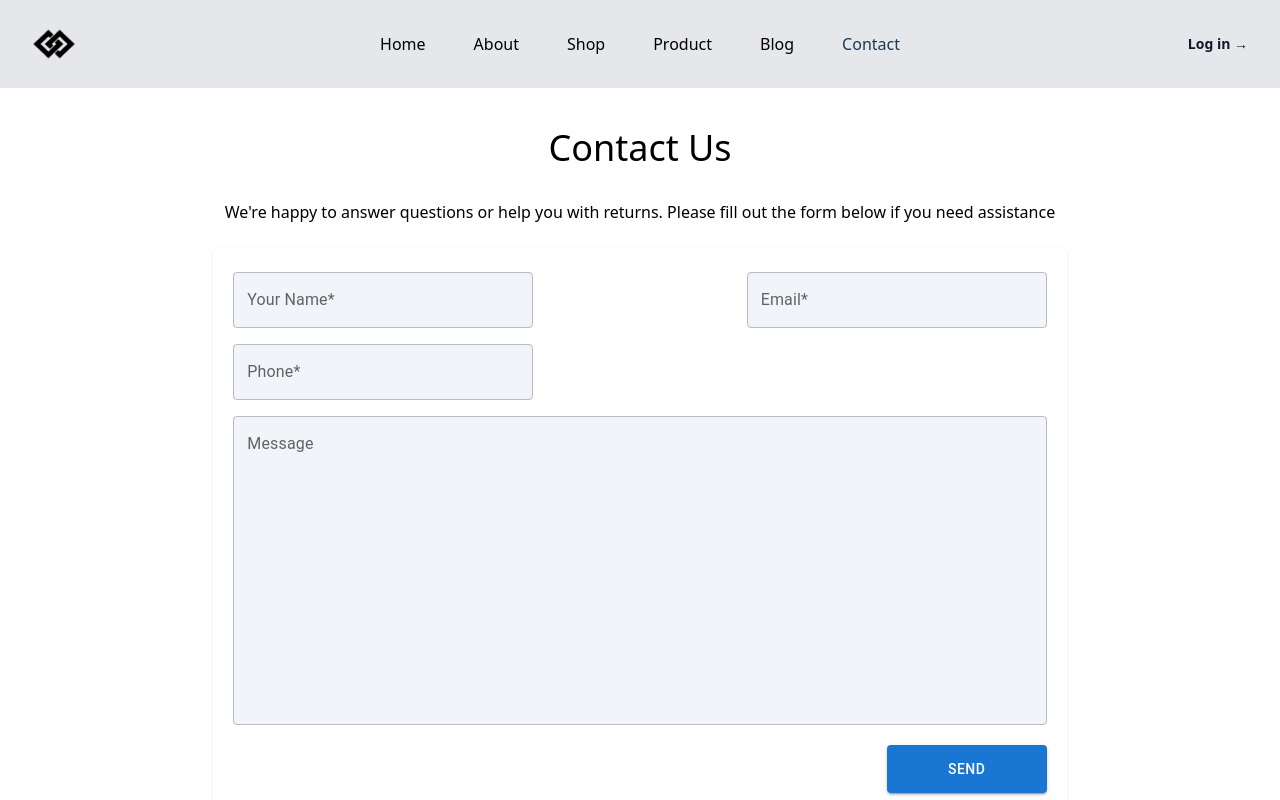
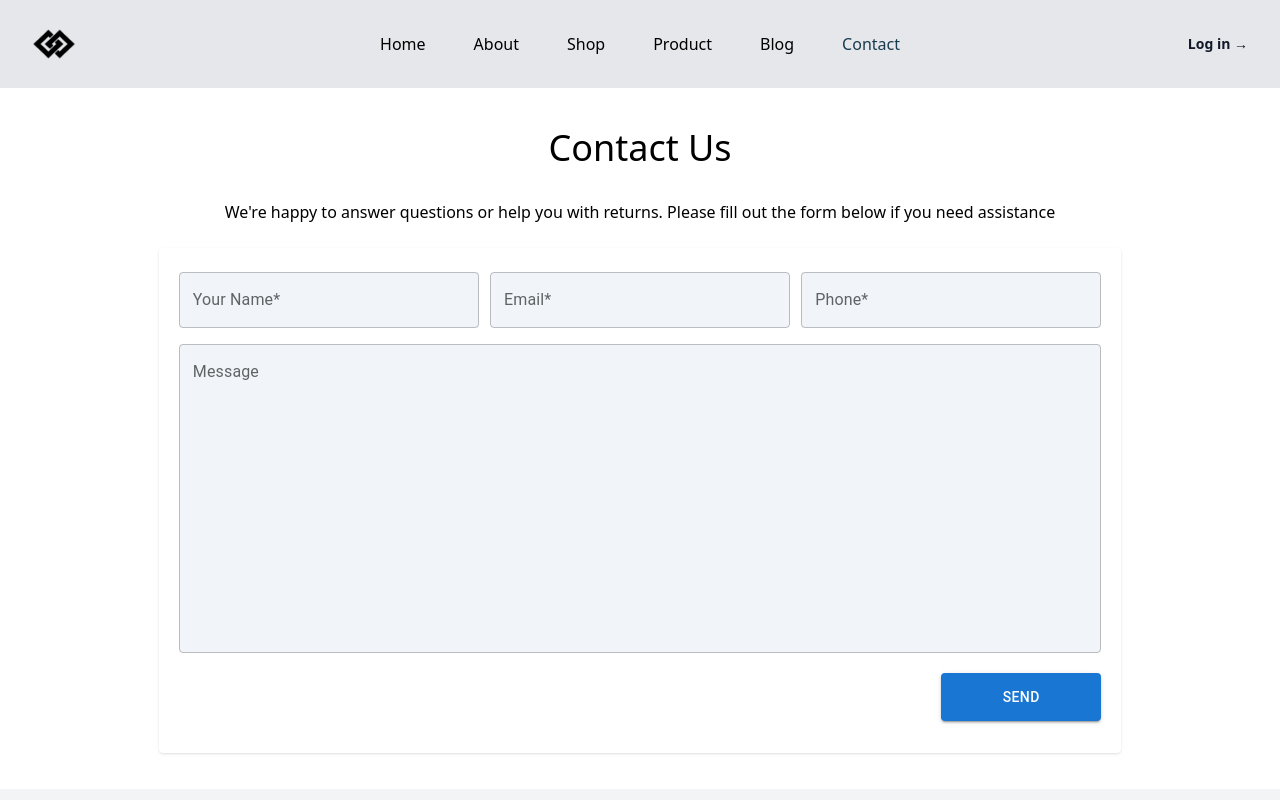
Before and after one commit to subhanrizwan/Ecommerce-Store1, a React (Vite) app: page /contact in a window 1280 px wide. Shown: the top 800 px of the page. Built offline with nearby package versions, Linux system fonts and the light colour scheme.

Commit message:
contact ui done

```diff
--- a/src/pages/contact.jsx
+++ b/src/pages/contact.jsx
@@ -1,8 +1,13 @@
-import React from "react";
+import { useState } from "react";
 import { TextField, Button } from "@mui/material";
 const contact = () => {
+  const [name, setName] = useState("");
+  const [email, setEmail] = useState("");
+  const [phone, setPhone] = useState("");
+  const [message, setMessage] = useState("");
+
   const Submit = () => {
-    console.log("hellow");
+    console.log("name : " , name , "email: " ,email,"phone :",phone,"message :",message);
   };
   return (
     <>
@@ -18,20 +23,23 @@ const contact = () => {
             </p>
           </div>
           <div className="w-ful flex justify-center">
-            <form className="w-8/12 md:w-2/3 shadow rounded pt-6 pb-8 mb-4 p-5">
-              <div className="cont-row flex justify-between flex-wrap mb-0">
+            {/* w-8/12 md:w-2/3 */}
+            <form className="shadow rounded pt-6 pb-8 mb-4 p-5 ">
+              <div className="cont-row flex justify-between md:flex-wrap sm:flex-wrap flex-wrap mb-0">
                 <TextField
                   id="outlined-basic"
                   label="Your Name*"
                   variant="outlined"
-                  className="w-80 bg-slate-100 rounded"
-                  style={{ marginBottom: "1rem" }}
+                  value={name}
+                  onChange={(e)=> {setName(e.target.value); console.clear(); console.log(e.target.value)}}
+                  className="bg-slate-100 rounded"
+                  style={{ marginBottom: "1rem" , marginRight:"0.7rem"}}
                   fullWidth
                   sx={{
                     width: {
                       xs: "100%",
                       sm: '100%',
-                      md: 300 ,
+                      md: 300,
                     },
                   }}
                 />
@@ -39,8 +47,10 @@ const contact = () => {
                   id="outlined-basic"
                   label="Email*"
                   variant="outlined"
-                  className="w-80 bg-slate-100 rounded"
-                  style={{ marginBottom: "1rem" }}
+                  value={email}
+                  onChange={(e)=> {setEmail(e.target.value); console.clear(); console.log(e.target.value)}}
+                  className="bg-slate-100 rounded"
+                  style={{ marginBottom: "1rem" , marginRight:"0.7rem"}}
                    fullWidth
                   sx={{
                     width: {
@@ -54,7 +64,9 @@ const contact = () => {
                   id="outlined-basic"
                   label="Phone*"
                   variant="outlined"
-                  className="w-80 bg-slate-100 rounded"
+                  value={phone}
+                  onChange={(e)=> {setPhone(e.target.value); console.clear(); console.log(e.target.value)}}
+                  className="bg-slate-100 rounded"
                   style={{ marginBottom: "1rem" }}
                    fullWidth
                   sx={{
@@ -70,6 +82,8 @@ const contact = () => {
                 <TextField
                   id="outlined-multiline-static"
                   label="Message"
+                  value={message}
+                  onChange={(e)=> {setMessage(e.target.value); console.clear(); console.log(e.target.value)}}
                   multiline
                   rows={12}
                   className="w-full bg-slate-100 rounded"
```
